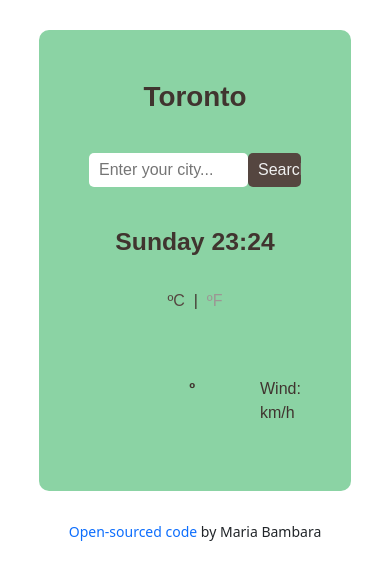
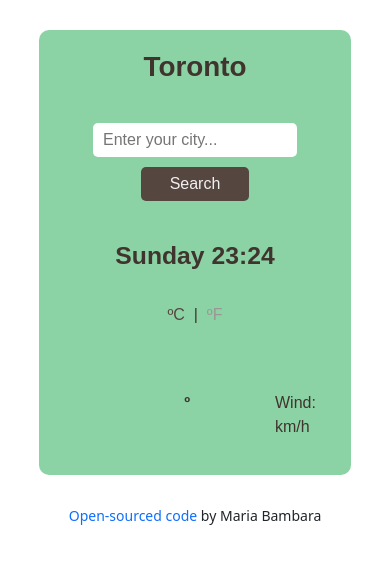
Before and after one commit to mariabambara/vanilla-weather-app, a plain HTML site: page index.html in a window 390 px wide. Drawn offline with nearby package versions, Linux system fonts and the light colour scheme; no server answers.

Commit message:
Added responsive CSS for search bar on mobile

```diff
--- a/styles.css
+++ b/styles.css
@@ -112,3 +112,18 @@ img {
   color: #554640;
   cursor: default;
 }
+
+@media (max-width: 767px) {
+  .container {
+    padding: 20px;
+  }
+  form,
+  input {
+    display: block;
+    margin: 0 auto;
+  }
+  #search-city {
+    width: 40%;
+    margin-top: 10px;
+  }
+}
```
